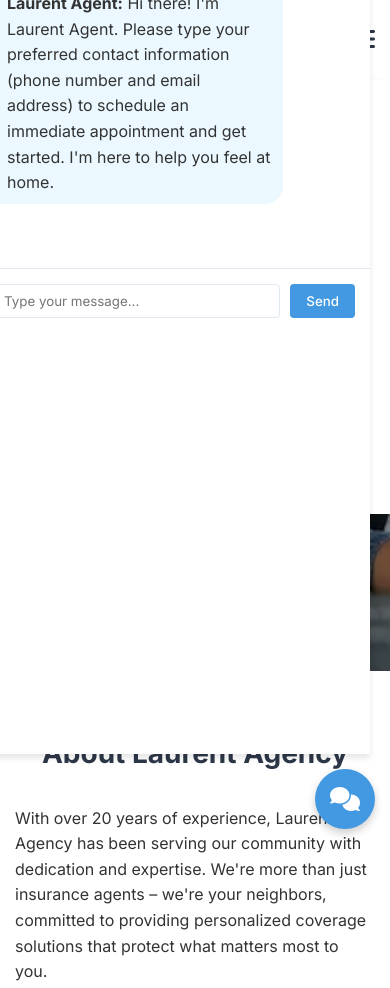
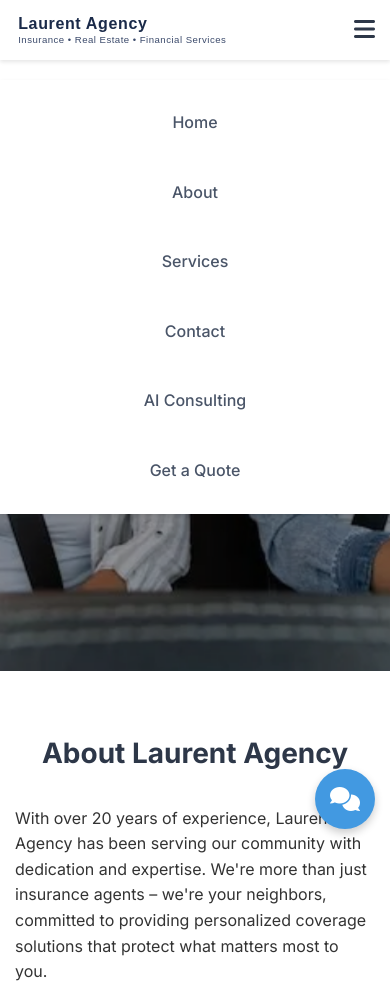
Before and after one commit to AcademicsAnalytics/agencywebsite, a website: page index.html in a window 390 px wide. Shown: the top 988 px of the page. Drawn offline with Linux system fonts and the light colour scheme.

Commit message:
Add files via upload

```diff
--- a/script.js
+++ b/script.js
@@ -124,9 +124,11 @@ class LaurentAgent {
     }
 
     initializeChatbot() {
-        // Show the chatbot automatically when first entering the website
-        this.openWithAnimation();
-        this.hasShownInitialPopup = true;
+        // Only show the chatbot automatically on desktop devices
+        if (window.innerWidth > 768) {
+            this.openWithAnimation();
+            this.hasShownInitialPopup = true;
+        }
     }
 
     openWithAnimation() {
--- a/styles.css
+++ b/styles.css
@@ -649,6 +649,7 @@ footer {
     padding: 0 0.5rem;
     margin-right: 2rem;
 }
+
 .site-title {
     font-family: 'Montserrat', 'Arial', sans-serif;
     font-size: 2.1rem;
@@ -659,6 +660,7 @@ footer {
     margin: 0;
     padding: 0;
 }
+
 .site-logo small {
     font-family: 'Montserrat', 'Arial', sans-serif;
     font-size: 0.95rem;
@@ -668,19 +670,36 @@ footer {
     font-weight: 400;
     line-height: 1.2;
 }
+
 @media (max-width: 768px) {
     .site-logo {
         padding: 0 0.2rem;
         margin-right: 1rem;
     }
+
     .site-title {
-    font-size: 1.3rem;
-  }
+        font-size: 1.1rem;
+    }
+
     .site-logo small {
-    font-size: 0.8rem;
-  }
-}
-/* End Laurent Agency Header Styles */
+        font-size: 0.65rem;
+        letter-spacing: 0.05em;
+    }
+
+    .navbar .container {
+        height: 60px;
+    }
+}
+
+@media (max-width: 480px) {
+    .site-title {
+        font-size: 1rem;
+    }
+
+    .site-logo small {
+        font-size: 0.6rem;
+    }
+}
 
 /* Sign In Form */
 .signin-section {
```
Lines whose indentation alone changed are shown as unchanged.
